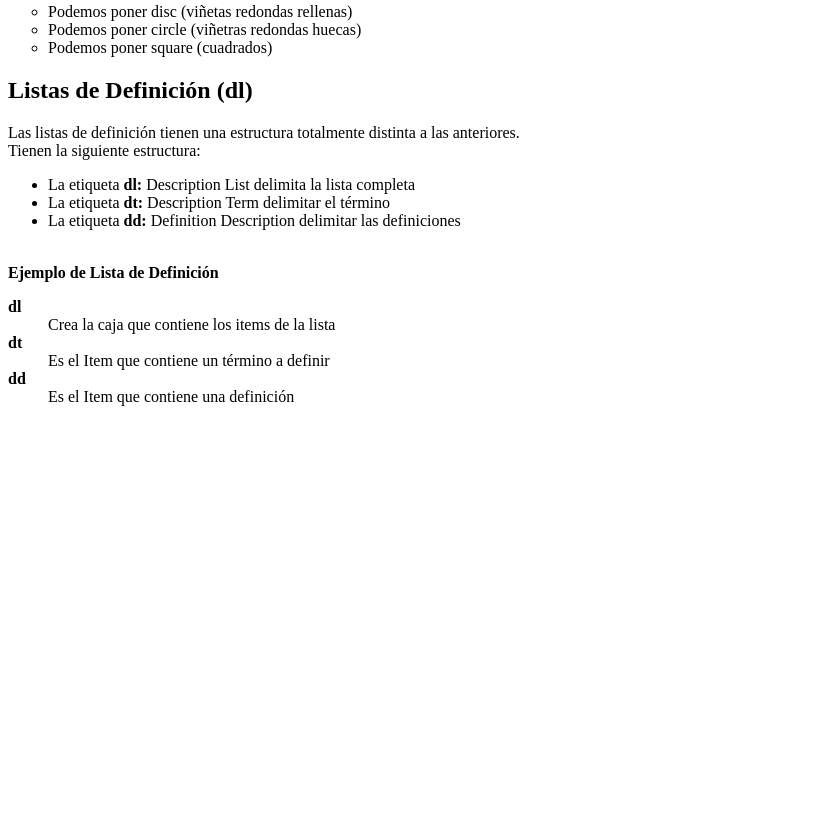
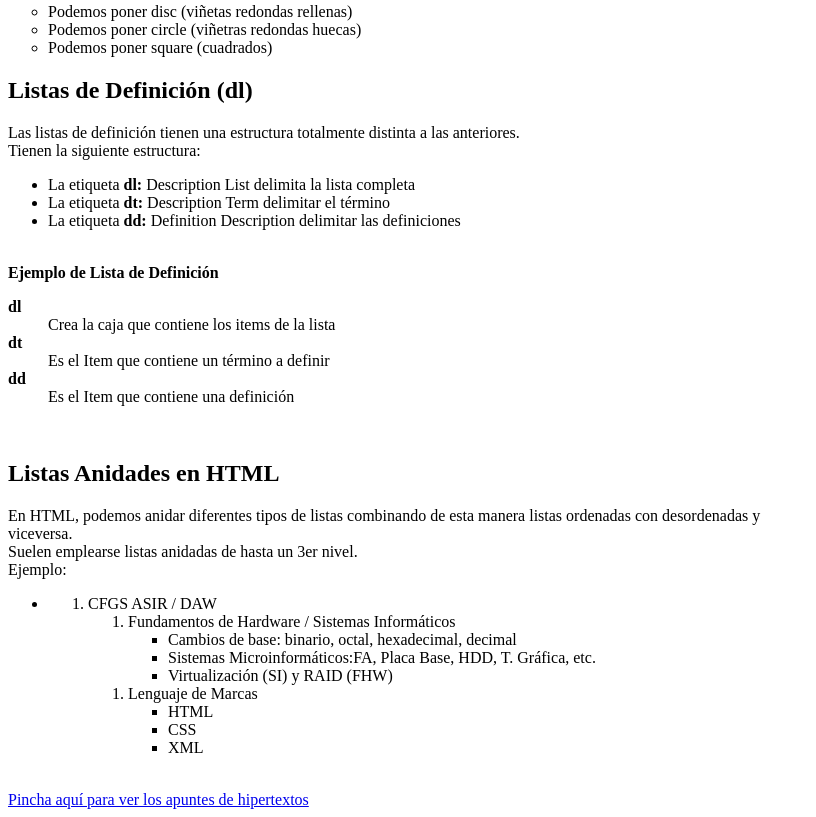
Before and after one commit to rrodriguez1985/UNIR_FP_ASIR-DAW_2023, a plain HTML site: page ListasHTML_15112023.html in a window 1280 px wide. Shown: the part 1453-2270 px from the top of the page, without its empty margins (0-816 px from the left). Before the commit the page ends 1875 px from the top, so only its background shows below. Drawn offline with Linux system fonts and the light colour scheme.

Commit message:
Actualizado con Listas Anidadas 20-11-23

```diff
--- a/ListasHTML_15112023.html
+++ b/ListasHTML_15112023.html
@@ -101,6 +101,37 @@
         <dt><b>dd</b></dt>
             <dd>Es el Item que contiene una definición</dd>
     </dl>
-
+    <br>
+    <h2>Listas Anidades en HTML</h2>
+    En HTML, podemos anidar diferentes tipos de listas combinando de esta manera listas ordenadas con desordenadas y
+    <br>viceversa.
+    <br>Suelen emplearse listas anidadas de hasta un 3er nivel.
+    <br>Ejemplo:
+    <ul>
+        <li>
+            <ol>
+                <li>CFGS ASIR / DAW
+                    <ol>
+                        <li>Fundamentos de Hardware / Sistemas Informáticos
+                            <ul>
+                                <li>Cambios de base: binario, octal, hexadecimal, decimal</li>
+                                <li>Sistemas Microinformáticos:FA, Placa Base, HDD, T. Gráfica, etc.</li>
+                                <li>Virtualización (SI) y RAID (FHW)</li>
+                            </ul>
+                        </li>
+                    </ol>
+                    <ol start>
+                        <li>Lenguaje de Marcas
+                            <ul>
+                                <li>HTML</li>
+                                <li>CSS</li>
+                                <li>XML</li>
+                            </ul>
+                        </li>
+                    </ol>
+            </ol>
+        </li>
+    </ul>
+<br><a href="Hipertextos_20112023.html">Pincha aquí para ver los apuntes de hipertextos</a>
 </body>
 </html>
```
